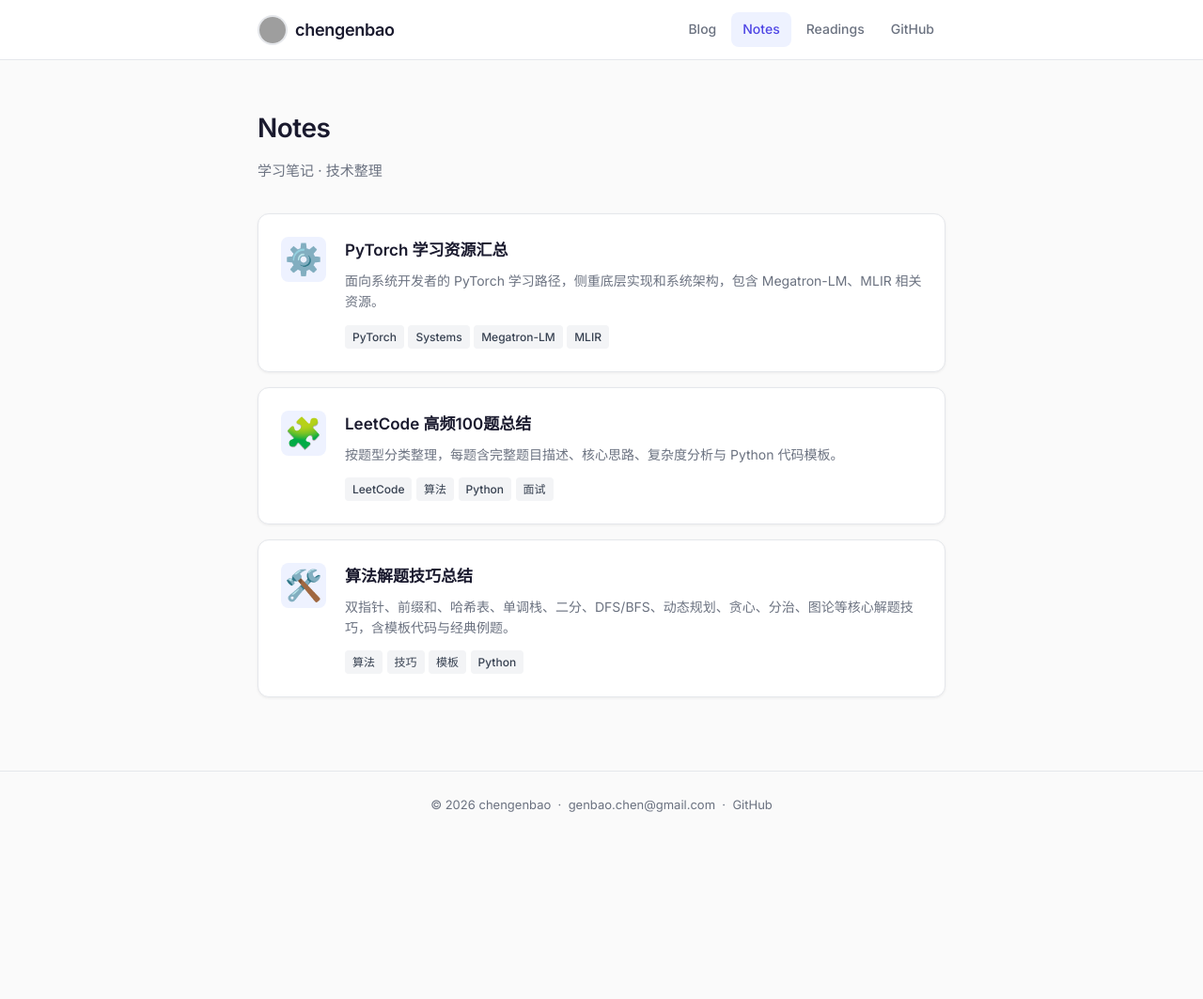
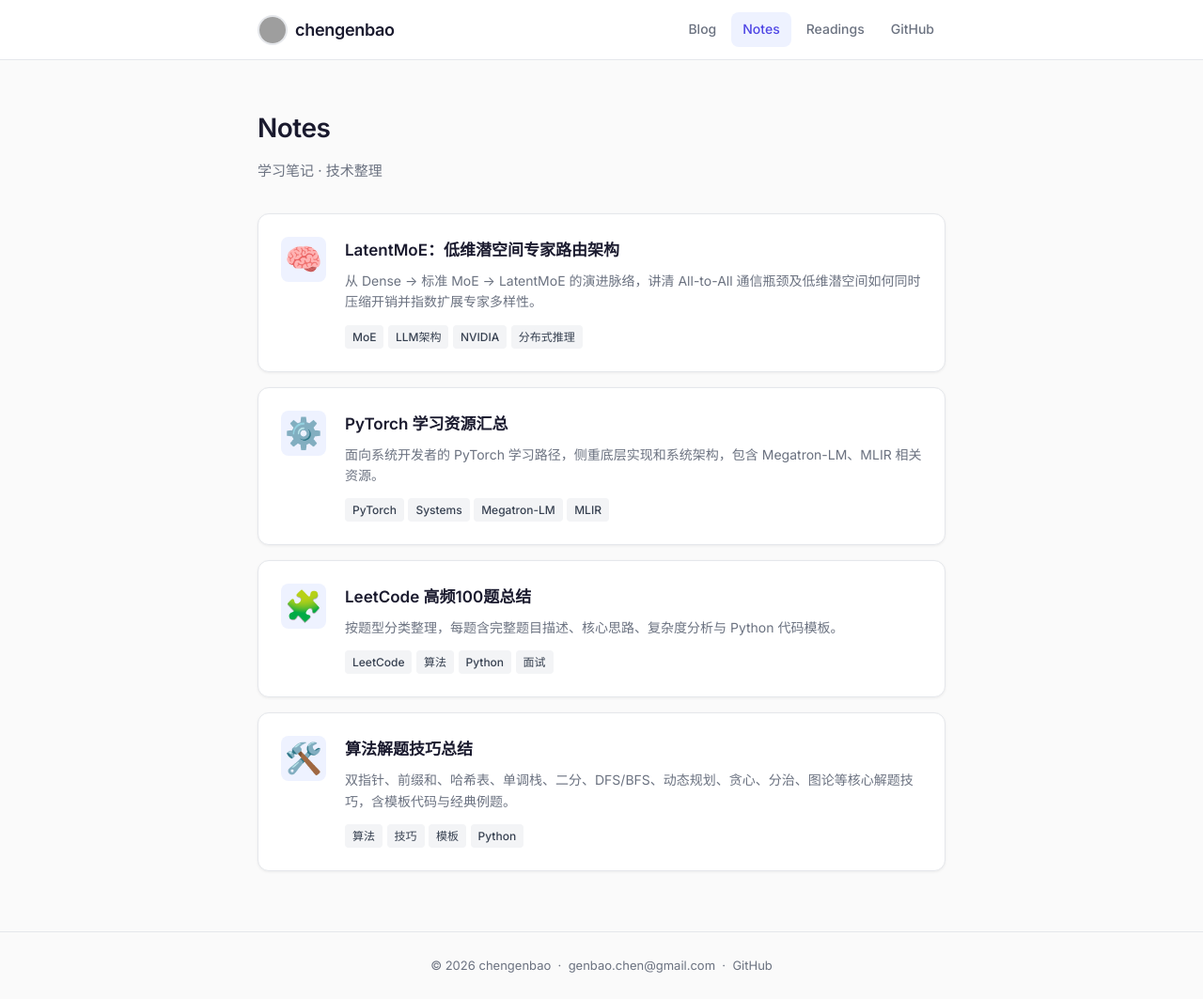
Before and after one commit to chengenbao/chengenbao.github.io, a Jekyll site: the page built from notes/index.md, in a window 1280 px wide. Shown: the whole page at 94% size. Built offline with Jekyll 4.4.1, drawn with Linux system fonts in a browser that asks for light colours; before the commit the page ends 900 px from its top, so only the background shows below that; grey boxes are pictures that could not be loaded.

Commit message:
feat: add LatentMoE note card to index

```diff
--- a/notes/index.md
+++ b/notes/index.md
@@ -7,6 +7,17 @@
   <h1 class="page-title">Notes</h1>
   <p class="page-desc">学习笔记 · 技术整理</p>
   <div class="notes-list">
+    <a class="note-card" href="/notes/latentmoe/">
+      <div class="note-icon">🧠</div>
+      <div class="note-body">
+        <h2>LatentMoE：低维潜空间专家路由架构</h2>
+        <p>从 Dense → 标准 MoE → LatentMoE 的演进脉络，讲清 All-to-All 通信瓶颈及低维潜空间如何同时压缩开销并指数扩展专家多样性。</p>
+        <span class="tag">MoE</span>
+        <span class="tag">LLM架构</span>
+        <span class="tag">NVIDIA</span>
+        <span class="tag">分布式推理</span>
+      </div>
+    </a>
     <a class="note-card" href="/notes/pytorch/">
       <div class="note-icon">⚙️</div>
       <div class="note-body">
```
